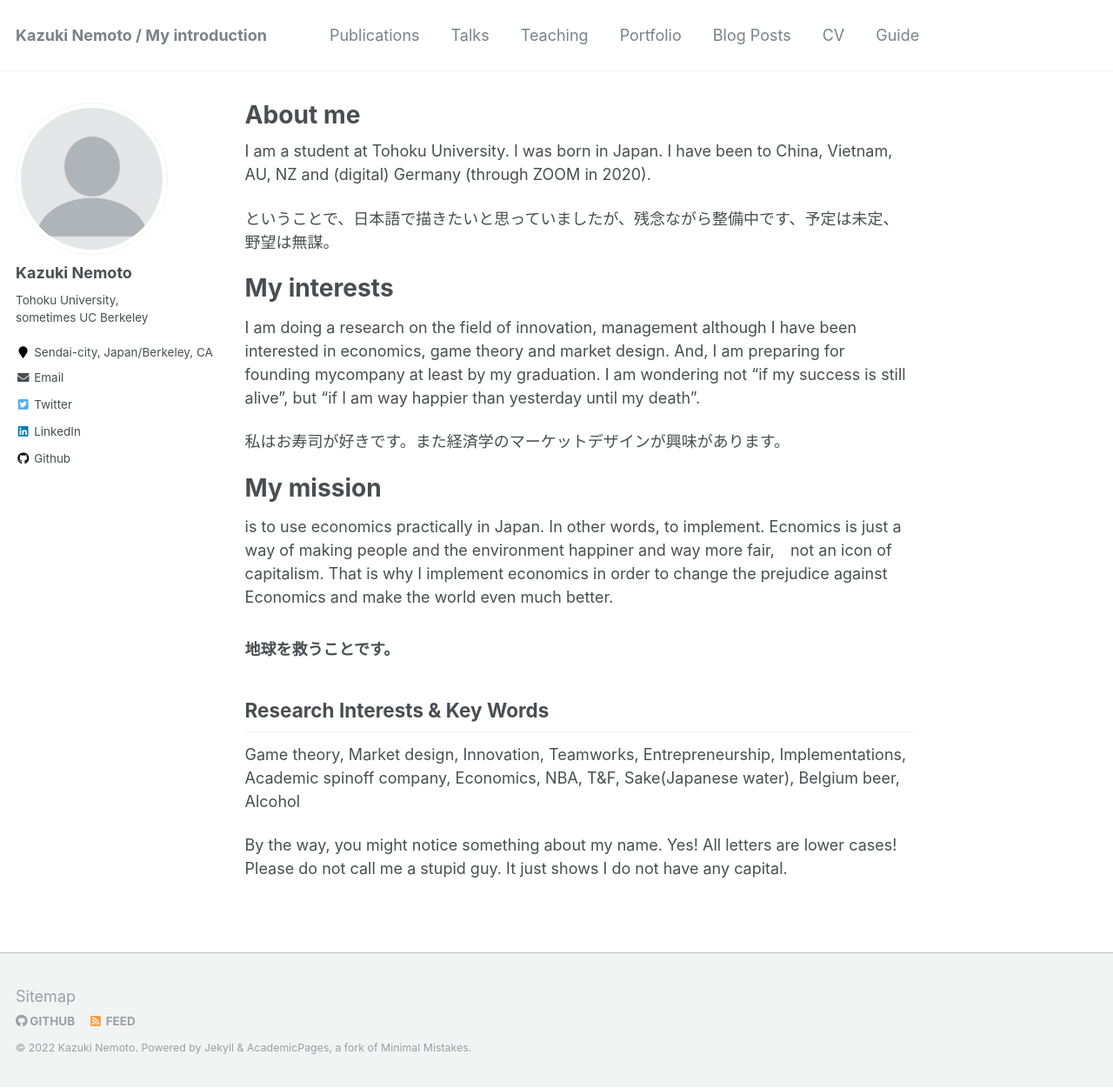
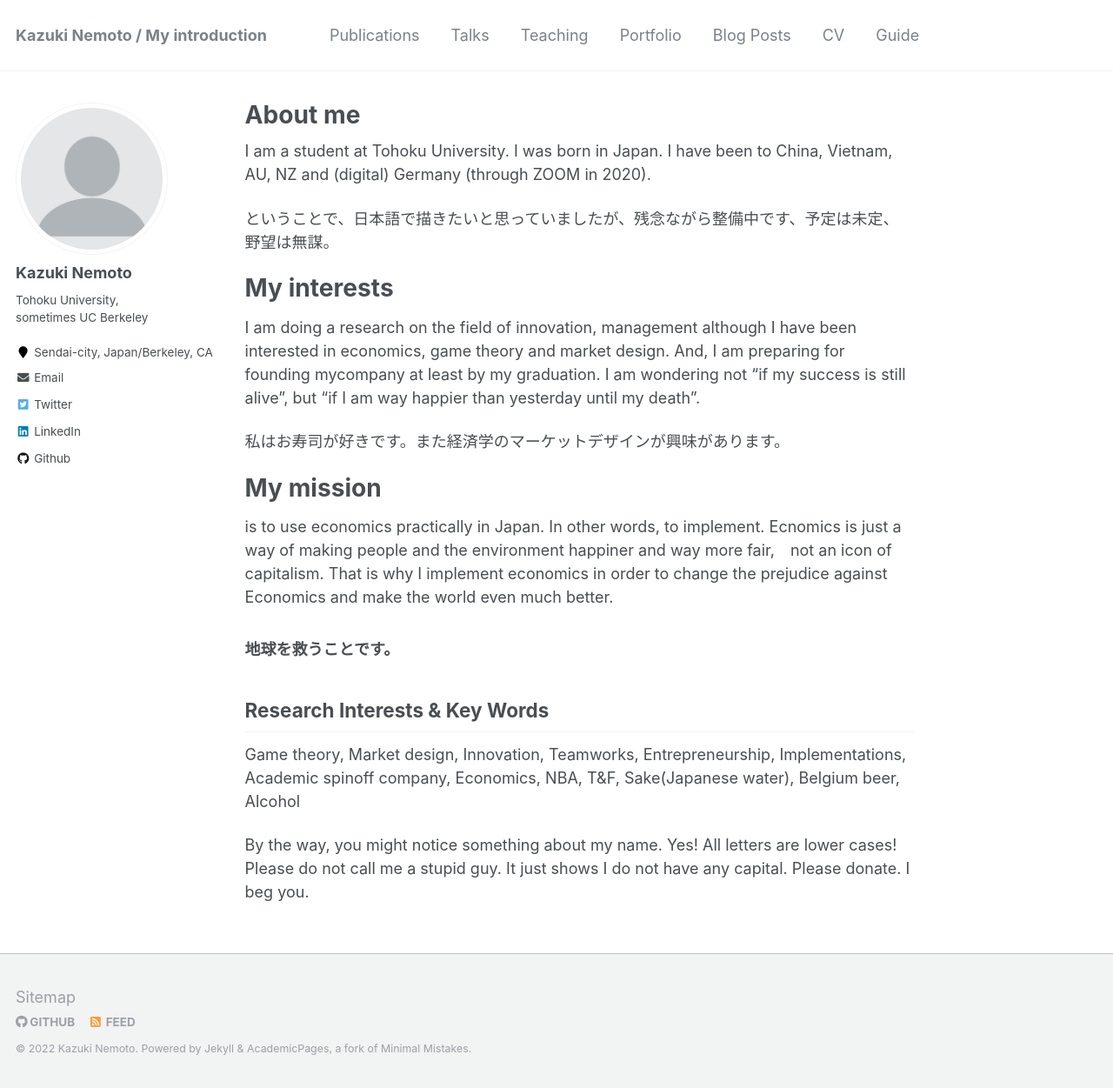
Before and after one commit to kazu-nemoto/kazu-nemoto.github.io, a Jekyll site: the page built from _pages/about.md, in a window 1280 px wide and 1251 px high. Shown: the whole window at 87% size. Built offline with Jekyll 4.4.1, drawn with Linux system fonts in a browser that asks for light colours.

Commit message:
Update about.md

```diff
--- a/_pages/about.md
+++ b/_pages/about.md
@@ -33,4 +33,4 @@
 Game theory, Market design, Innovation, Teamworks, Entrepreneurship, Implementations, Academic spinoff company, Economics, NBA, T&F, Sake(Japanese water), Belgium beer, Alcohol
 
 
-By the way, you might notice something about my name. Yes! All letters are lower cases! Please do not call me a stupid guy. It just shows I do not have  any capital.
+By the way, you might notice something about my name. Yes! All letters are lower cases! Please do not call me a stupid guy. It just shows I do not have  any capital. Please donate. I beg you.
```
